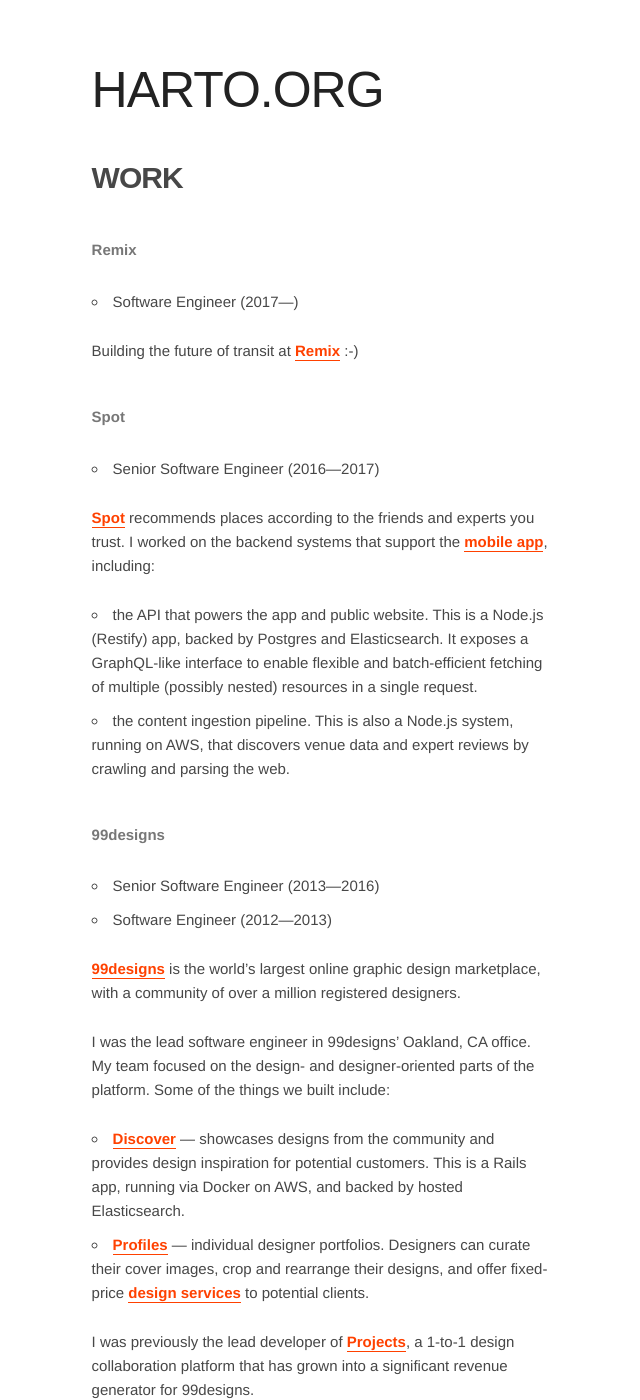
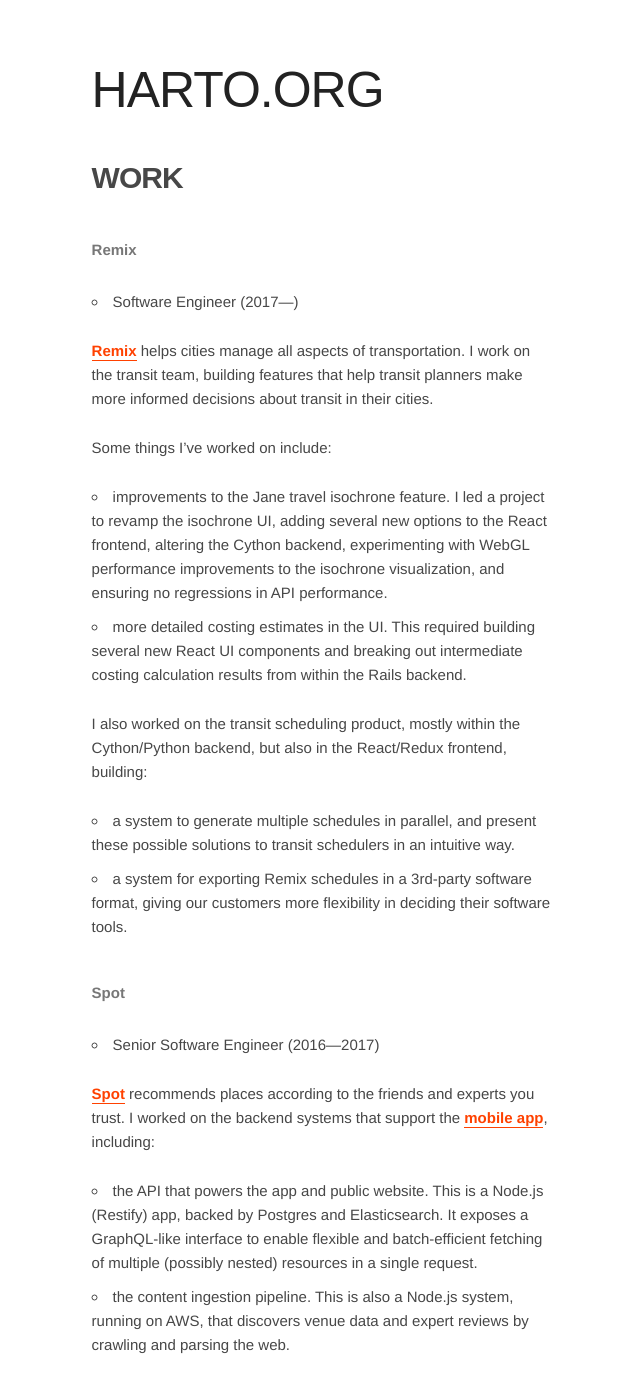
Before and after one commit to harto/hey-stu.art, a Jekyll site: the page built from src/work/index.md, in a window 1280 px wide and 1400 px high. Shown: the whole window, without its empty margins (318-958 px from the left). Built offline with Jekyll 4.4.1, drawn with Linux system fonts in a browser that asks for light colours; some web fonts are replaced; Markdown is read by kramdown in place of the engine named in the settings; some of the changed text lies outside the part shown.

Commit message:
Update CV

```diff
--- a/src/work/index.md
+++ b/src/work/index.md
@@ -11,8 +11,27 @@
 
  * Software Engineer (2017&mdash;)
 
-Building the future of transit at [Remix][remix] :-)
+[Remix][remix] helps cities manage all aspects of transportation. I work on the
+transit team, building features that help transit planners make more informed
+decisions about transit in their cities.
 
+Some things I've worked on include:
+
+ * improvements to the Jane travel isochrone feature. I led a project to revamp
+   the isochrone UI, adding several new options to the React frontend, altering
+   the Cython backend, experimenting with WebGL performance improvements to the
+   isochrone visualization, and ensuring no regressions in API performance.
+ * more detailed costing estimates in the UI. This required building several new
+   React UI components and breaking out intermediate costing calculation results
+   from within the Rails backend.
+
+I also worked on the transit scheduling product, mostly within the Cython/Python
+backend, but also in the React/Redux frontend, building:
+
+ * a system to generate multiple schedules in parallel, and present these
+   possible solutions to transit schedulers in an intuitive way.
+ * a system for exporting Remix schedules in a 3rd-party software format, giving
+   our customers more flexibility in deciding their software tools.
 
 ## Spot
 
@@ -53,8 +72,8 @@
 collaboration platform that has grown into a significant revenue generator for
 99designs.
 
-I also [wrote][99d-blog1] [articles][99d-blog2] for 99designs' engineering blog,
-and open-sourced [various][99d-oss1] [internal][99d-oss2] [libraries][99d-oss3].
+I also wrote articles for 99designs' engineering blog, and open-sourced various
+internal libraries.
 
 
 ## Rubicon Water
@@ -76,32 +95,9 @@
 
  * Software Consultant (2007&mdash;2009)
 
-[DWS][dws] is a Melbourne-based consultancy, providing software development
-services for various companies including major telecommunications and
-infrastructure providers.
-
-I worked in many different roles for various clients, including:
-
- * Maintenance of Perl- and Oracle-based ETL pipelines for the data warehouse of
-   a major telecommunications provider.
- * Development of a J2EE web-based frontend to a complex workflow for a
-   metropolitan electricity supplier.
- * Provisioning and administration of Linux-based production environments.
-
-
 ## Future Medium
 
  * Web Developer (2004&mdash;2007)
-
-Future Medium was a web agency based in Hobart, Tasmania, focused mainly on
-building brochure sites for local private businesses and state government
-departments.
-
-I built websites using the in-house Java-based (initially Perl-based) CMS,
-converting complex visual designs into standards-based HTML and CSS.
-
-I was also subcontracted to [Squiz][squiz] for about a year, performing similar
-work in their PHP-based CMS.
 
 
 ## Education
```
Also changed, not shown: other parts of src/work/index.md (+0 -3 lines).
